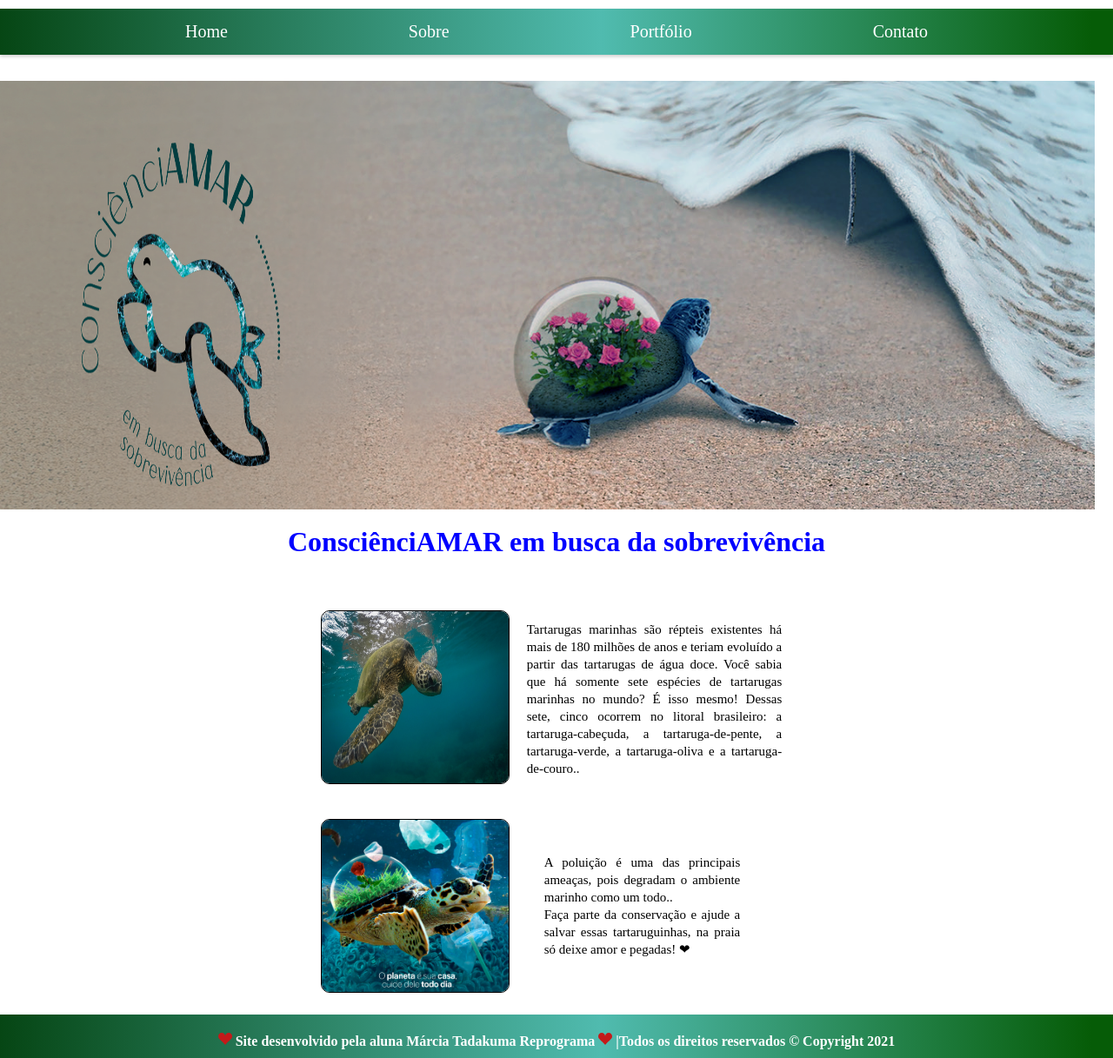
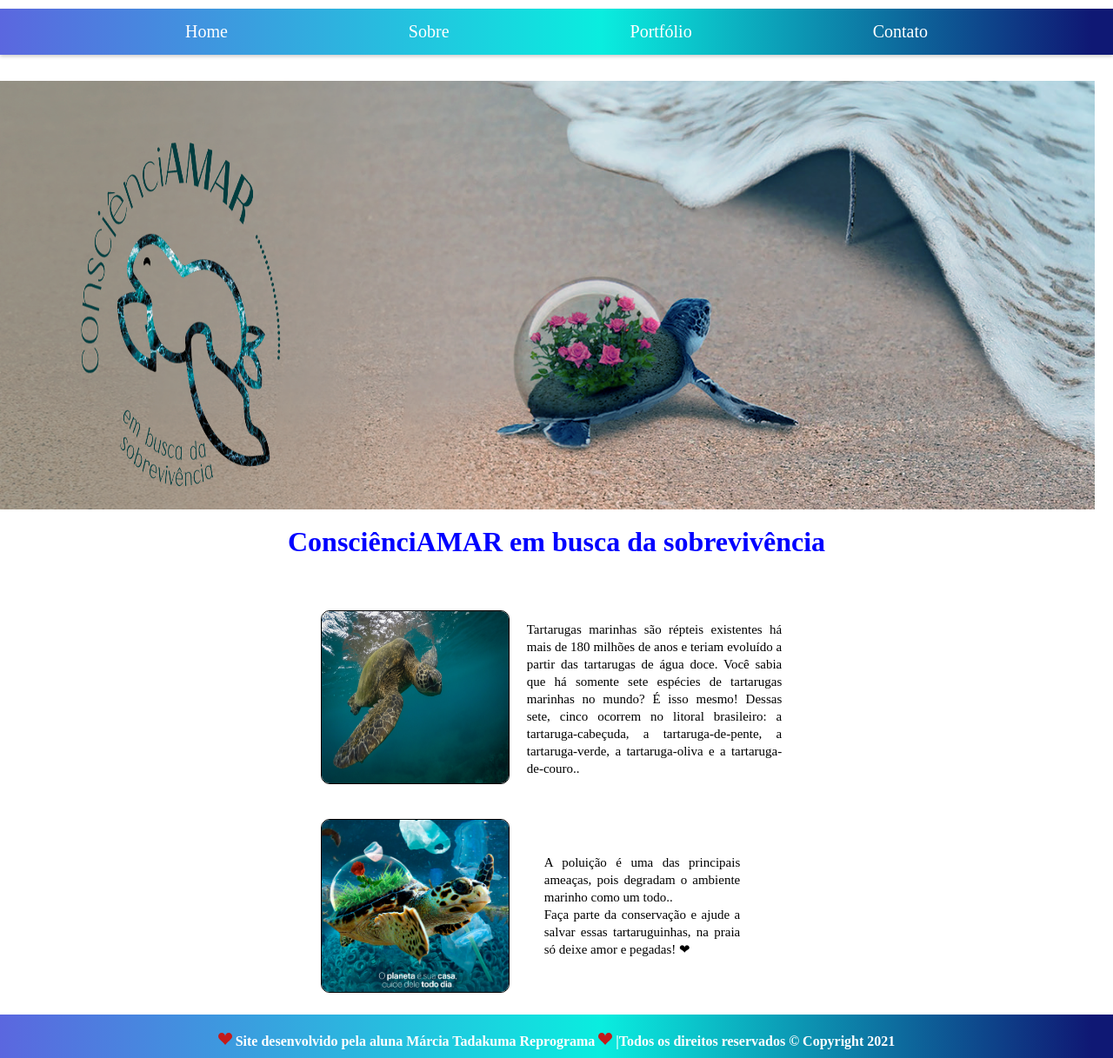
Before and after one commit to Marciatkm/projeto-finale-reprograma, a React (Create React App) app: page / in a window 1280 px wide. Shown: the whole page at 87% size. Built offline with nearby package versions, Linux system fonts and the light colour scheme.

Commit message:
cor de menu

```diff
--- a/src/componentes/Footer/footer.styles.css
+++ b/src/componentes/Footer/footer.styles.css
@@ -1,6 +1,8 @@
 .footer {
-  background: rgb(6,70,20);
-  background: linear-gradient(90deg, rgba(6,70,20,1) 0%, rgba(80,187,175,1) 54%, rgba(6,92,7,1) 98%);
+  /* background: rgb(6,70,20);
+  background: linear-gradient(90deg, rgba(6,70,20,1) 0%, rgba(80,187,175,1) 54%, rgba(6,92,7,1) 98%);*/
+  background: rgb(91,103,223);
+  background: linear-gradient(90deg, rgba(91,103,223,1) 0%, rgba(10,237,223,1) 54%, rgba(15,24,116,1) 98%);
     color: white;
     text-align: center;
     height: 50px;
--- a/src/componentes/Menu/menu.styles.css
+++ b/src/componentes/Menu/menu.styles.css
@@ -3,8 +3,10 @@
     display: flex;
     justify-content: space-evenly;
     overflow: hidden;
-    background: rgb(6,70,20);
-    background: linear-gradient(90deg, rgba(6,70,20,1) 0%, rgba(80,187,175,1) 54%, rgba(6,92,7,1) 98%);
+    background: rgb(91,103,223);
+background: linear-gradient(90deg, rgba(91,103,223,1) 0%, rgba(10,237,223,1) 54%, rgba(15,24,116,1) 98%);
+    /* background: rgb(6,70,20);
+    background: linear-gradient(90deg, rgba(6,70,20,1) 0%, rgba(80,187,175,1) 54%, rgba(6,92,7,1) 98%); */
 
     font-size: 20px;
     padding: 10px;
```
